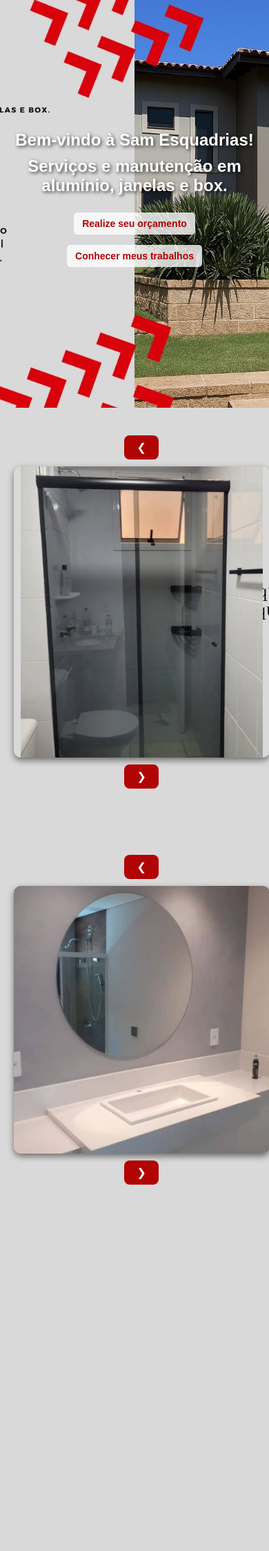
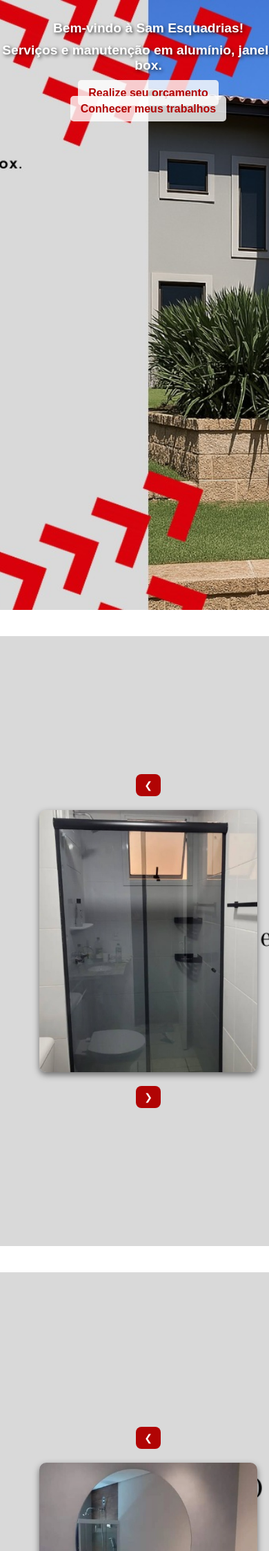
Before and after one commit to FagAlmeida/orcamentoEduardo, a Flask app: page / in a window 390 px wide. Shown: the top 2248 px of the page at 69% size. Before the commit the page ends 1717 px from the top, so only its background shows below. Run offline with Flask 3, Linux system fonts and the light colour scheme; some libraries are stand-ins or nearby versions.

Commit message:
inicial3

```diff
--- a/templates/inicial.html
+++ b/templates/inicial.html
@@ -4,20 +4,18 @@
     <meta charset="UTF-8">
     <meta name="viewport" content="width=device-width, initial-scale=1.0">
     <title>Home - Sam Esquadrias</title>
+
     <style>
-        /* RESET E ESTILOS GERAIS */
     html, body {
         margin: 0;
         padding: 0;
         overflow-x: hidden;
         font-family: Arial, sans-serif;
-            scroll-behavior: smooth;
     }
 
-        /* SEÇÕES COM IMAGENS DE FUNDO */
     section {
         width: 100%;
-            min-height: 100vh;
+        height: 100vh;
         background-size: cover;
         background-position: center;
         background-repeat: no-repeat;
@@ -28,25 +26,19 @@
         text-align: center;
         color: white;
         position: relative;
-            padding: 20px 0;
-            box-sizing: border-box;
-            background-attachment: scroll;
+        margin-bottom: 1cm; /* AQUI adiciona 1cm de espaçamento entre cada section */
     }
 
-        /* HEADER E NAVEGAÇÃO */
     header {
         position: absolute;
         top: 20px;
         width: 100%;
         text-align: center;
-            padding: 0 20px;
-            box-sizing: border-box;
-            z-index: 10;
     }
 
-        header h1 {
+    header h1 { /* AQUI controla o título principal */
         margin: 10px 0;
-            font-size: clamp(1.5em, 4vw, 2em);
+        font-size: 2em;
         color: #fff;
         text-shadow: 2px 2px 5px rgba(0,0,0,0.7);
     }
@@ -59,56 +51,43 @@
         list-style: none;
         padding: 0;
         margin: 0;
-            display: flex;
-            flex-wrap: wrap;
-            justify-content: center;
-            gap: 10px;
     }
 
     nav ul li {
         display: inline-block;
-            margin: 0 5px;
+        margin: 0 10px;
     }
 
     nav ul li a {
         text-decoration: none;
         background: rgba(255, 255, 255, 0.8);
         color: #b10404;
-            padding: 8px 12px;
+        padding: 10px 15px;
         border-radius: 5px;
         font-weight: bold;
-            font-size: clamp(14px, 3vw, 16px);
-            display: inline-block;
-            white-space: nowrap;
-            transition: all 0.3s ease;
     }
 
     nav ul li a:hover {
         background: #fff;
         color: #155396;
-            transform: translateY(-2px);
     }
 
-        /* GALERIA */
     .galeria {
         display: flex;
         align-items: center;
-            justify-content: center;
+        gap: 20px;
         flex-wrap: wrap;
-            gap: 15px;
+        justify-content: flex-start; /* Em vez de center */
         width: 90%;
         max-width: 1000px;
-            margin: 0 auto;
-            padding: 20px;
-
+        margin-left: -25%; /* Deixa uma margem da esquerda */
     }
 
     .galeria img {
-            width: 100%;
-            max-width: 400px;
-            height: auto;
-            max-height: 70vh;
-            object-fit: contain;
+        width: 100%; /* Agora vai ocupar 100% da área disponível */
+        max-width: 400px; /* Mas nunca ultrapassar 350px */
+        height: 500px; /* Altura fixa */
+        object-fit: cover;
         border-radius: 10px;
         box-shadow: 0 4px 10px rgba(0, 0, 0, 0.5);
     }
@@ -117,72 +96,62 @@
         background-color: #b10404;
         color: white;
         border: none;
-            padding: 8px 12px;
-            font-size: clamp(16px, 4vw, 18px);
+        padding: 10px 15px;
+        font-size: 18px;
         border-radius: 8px;
         cursor: pointer;
-            transition: all 0.3s;
-            min-width: 50px;
+        transition: background-color 0.3s;
     }
 
     .galeria button:hover {
         background-color: #700202;
-            transform: scale(1.05);
     }
 
-        /* MEDIA QUERIES PARA RESPONSIVIDADE */
-        @media (min-width: 1024px) {
-            section {
-                background-attachment: fixed;
-            }
-        }
+    /* Media Queries para Responsividade */
 
     @media (max-width: 768px) {
-            section {
-                background-size: 100% auto;
-                background-position: top center;
-                min-height: 80vh;
-            }
-
-            @media (orientation: portrait) {
-                section {
-                    background-size: auto 100%;
-                }
-            }
-
-            header {
-                position: relative;
-                top: auto;
-                margin-bottom: 20px;
+        header h1 {
+            font-size: 1.5em;
         }
 
         .galeria {
-                flex-direction: column;
-                gap: 10px;
-                width: 95%;
+            margin-left: 0; /* Remover margem à esquerda em telas pequenas */
+            justify-content: center; /* Alinhar as imagens ao centro */
         }
 
         .galeria img {
-                max-height: 60vh;
+            max-width: 300px; /* Reduzir o tamanho das imagens em telas menores */
+            height: auto; /* Manter a proporção das imagens */
+        }
+
+        .galeria button {
+            font-size: 16px; /* Reduzir o tamanho da fonte do botão */
+            padding: 8px 12px;
         }
     }
 
     @media (max-width: 480px) {
-            nav ul {
-                flex-direction: column;
-                gap: 5px;
+        section {
+            padding: 20px; /* Adicionar um pouco de espaçamento em telas pequenas */
+        }
+
+        header h1 {
+            font-size: 1.2em;
         }
 
         nav ul li {
+            display: block; /* Transformar os itens do menu em blocos */
             margin: 5px 0;
         }
 
         .galeria img {
-                max-height: 50vh;
+            max-width: 90%; /* Deixar as imagens mais estreitas em telas pequenas */
+            height: auto;
         }
 
-            section {
-                min-height: 70vh;
+        .galeria button {
+            font-size: 14px; /* Ajustar o tamanho do botão */
+            padding: 8px 12px;
         }
     }
 </style>
@@ -267,33 +236,6 @@
         indice2 = (indice2 - 1 + imagens2.length) % imagens2.length;
         atualizarImagem2();
     }
-
-    // Ajuste dinâmico das imagens de fundo
-    function ajustarImagensFundo() {
-        const sections = document.querySelectorAll('section');
-
-        sections.forEach(section => {
-            const bgImg = new Image();
-            bgImg.src = section.style.backgroundImage.replace('url("', '').replace('")', '');
-
-            bgImg.onload = function() {
-                if (window.innerWidth <= 768) {
-                    const imgRatio = bgImg.naturalWidth / bgImg.naturalHeight;
-                    const screenRatio = window.innerWidth / window.innerHeight;
-
-                    section.style.backgroundSize = imgRatio > screenRatio
-                        ? 'auto 100%'
-                        : '100% auto';
-                } else {
-                    section.style.backgroundSize = 'cover';
-                }
-            };
-        });
-    }
-
-    // Executa ao carregar e redimensionar
-    window.addEventListener('load', ajustarImagensFundo);
-    window.addEventListener('resize', ajustarImagensFundo);
 </script>
 
 </body>
```
Lines whose indentation alone changed are shown as unchanged.
